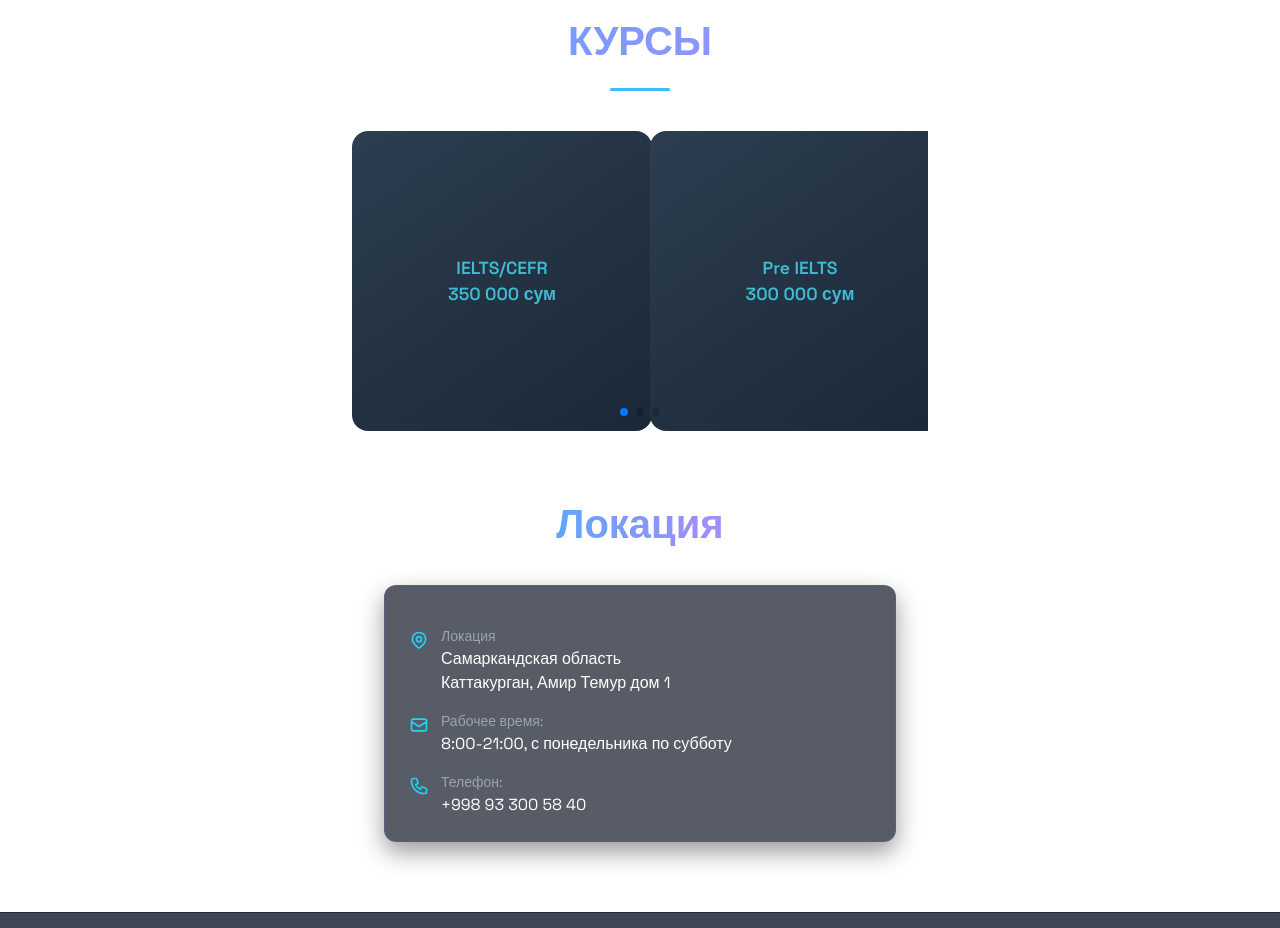
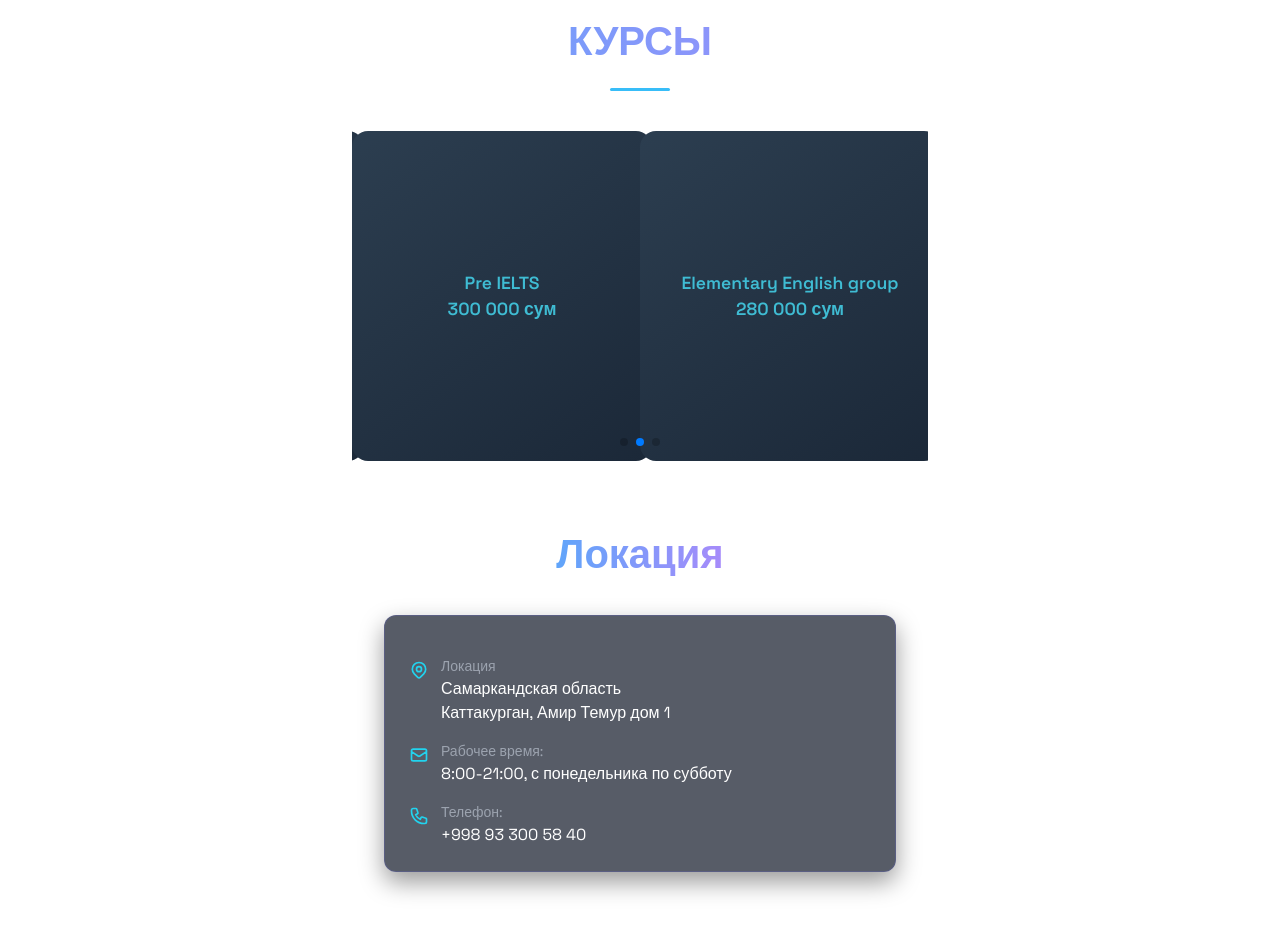
Before and after one commit to muhammadfayziyev2/GryphonSchool, a Next.js app: page / in a window 1280 px wide. Shown: the part 1640-2568 px from the top of the page. Built offline with nearby package versions, Linux system fonts and the light colour scheme.

Commit message:
modified:   src/app/components/Kurs.jsx 	modified:   src/app/globals.css

```diff
--- a/src/app/components/Kurs.jsx
+++ b/src/app/components/Kurs.jsx
@@ -2,7 +2,7 @@
 
 import React from 'react'
 import { Swiper, SwiperSlide } from 'swiper/react'
-import { Navigation, Pagination } from 'swiper/modules'
+import { Navigation, Pagination, Autoplay } from 'swiper/modules'
 import 'swiper/css'
 import 'swiper/css/navigation'
 import 'swiper/css/pagination'
@@ -16,8 +16,8 @@
 
                 {/* Swiper boshlanishi */}
                 <Swiper
-                    modules={[Navigation, Pagination]}
-                    spaceBetween={20}
+                    modules={[Navigation, Pagination, Autoplay]}
+                    autoplay={{ delay: 4000, disableOnInteraction: true }}
                     pagination={{ clickable: true }}
                     breakpoints={{
                         640: { slidesPerView: 1 },
--- a/src/app/globals.css
+++ b/src/app/globals.css
@@ -435,7 +435,7 @@
 .project-card {
   position: relative;
   width: 300px;
-  height: 300px;
+  height: 330px;
   perspective: 1000px;
 }
 
```
